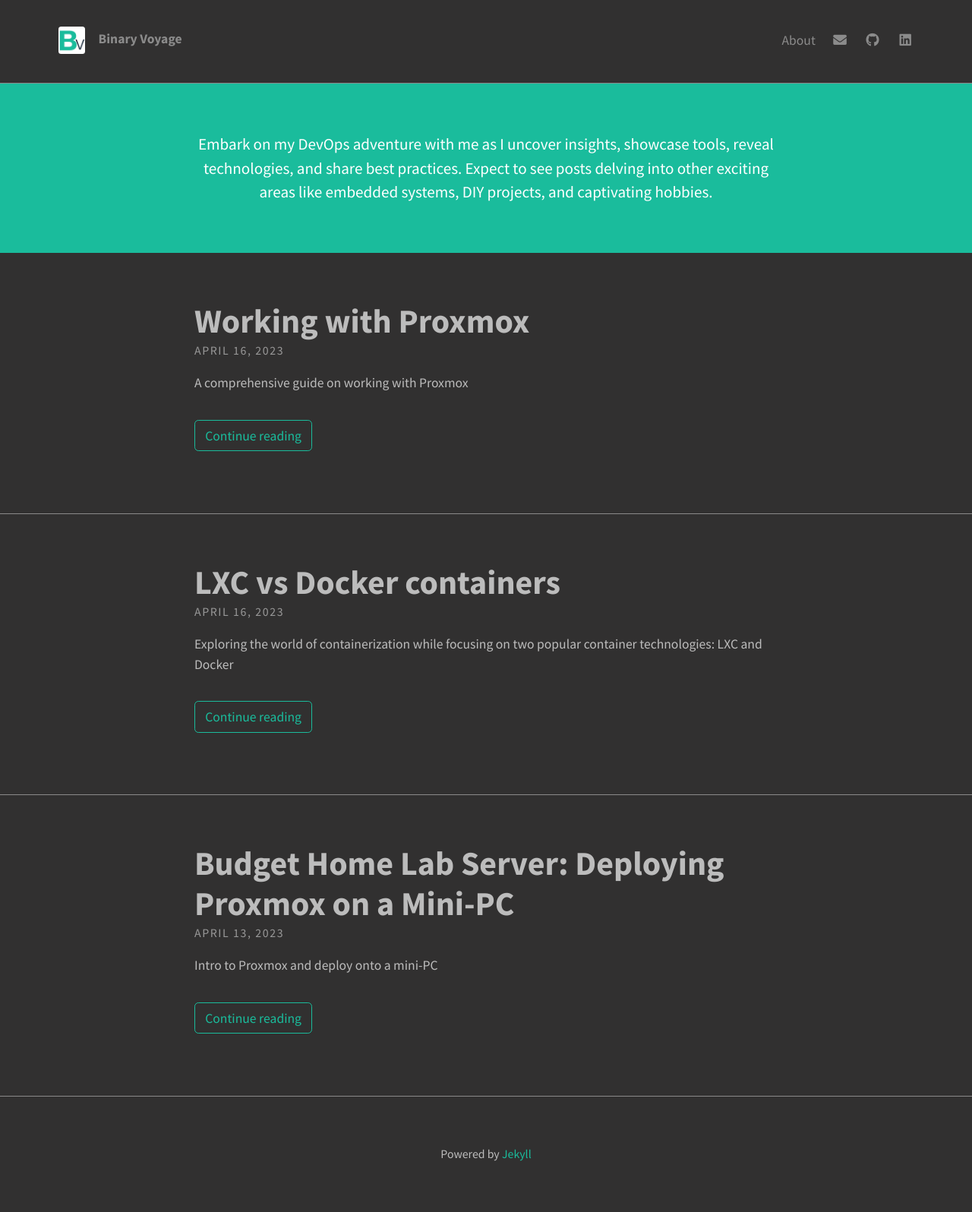
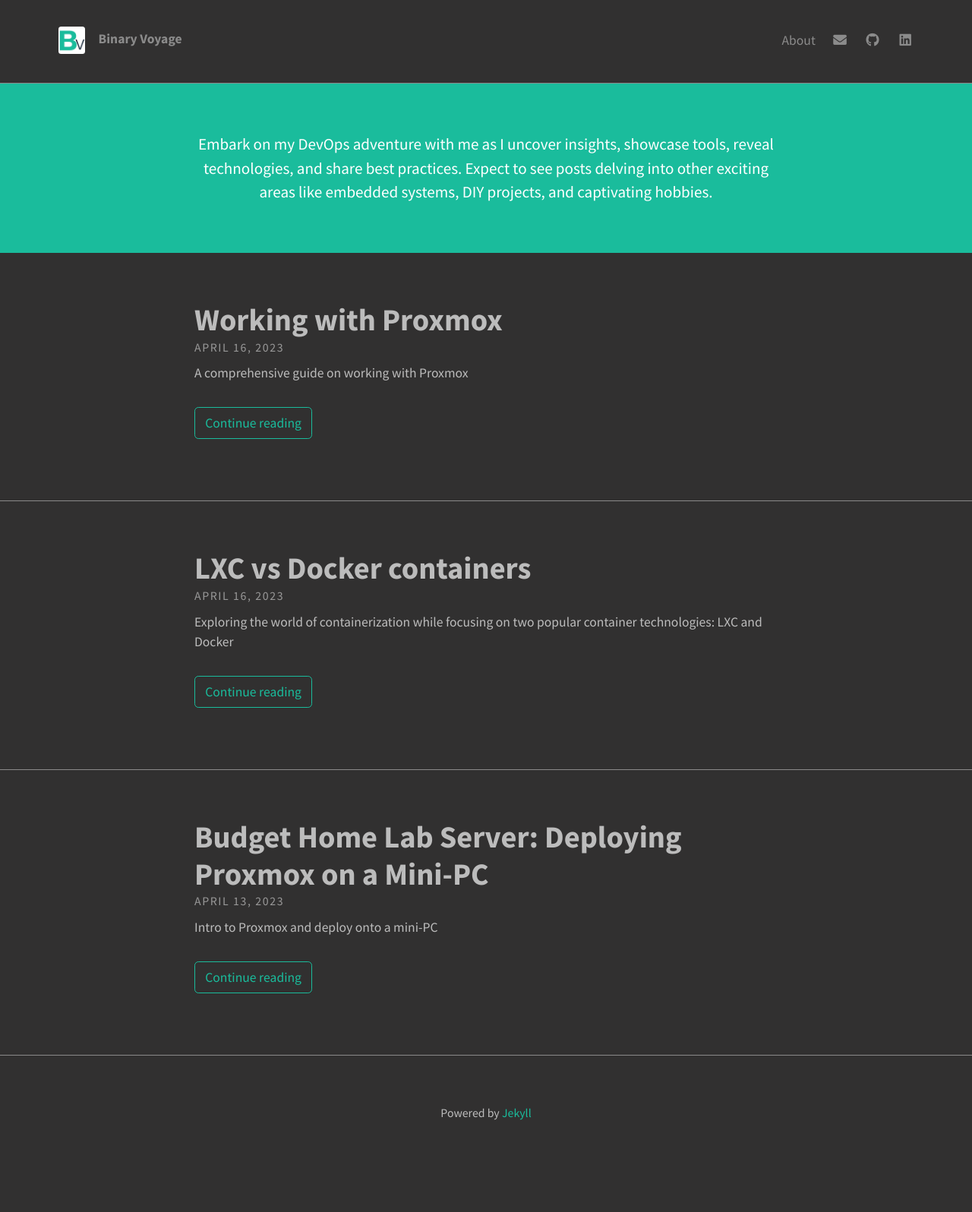
Before and after one commit to cristisulighetean/cristisulighetean.github.io, a Jekyll site: the page built from index.html, in a window 1280 px wide. Shown: the whole page at 76% size. Built offline with Jekyll 4.4.1, drawn with Linux system fonts in a browser that asks for light colours; nearby versions of some CDN libraries; the list of posts is cut into pages by our own code; after the commit the page ends 1542 px from its top, so only the background shows below that.

Commit message:
Visual changes to the website

```diff
--- a/_sass/base/_global.scss
+++ b/_sass/base/_global.scss
@@ -36,13 +36,13 @@ h1, h2, h3, h4, h5, h6 {
   }
 }
 h1 {
-  font-size: 2.5em;
+  font-size: 2.3em;
 }
 h2 {
   font-size: 2em;
 }
 h3 {
-  font-size: 1.5em;
+  font-size: 1.3em;
 }
 h4 {
   font-size: 1.15em;
@@ -79,7 +79,7 @@ code,
 kbd,
 pre,
 samp {
-  margin: 1em 0;
+  margin: 0.5em 0;
 }
 dt {
   font-weight: bold;
@@ -89,7 +89,7 @@ dd {
 }
 p, ol, ul, dl, .math-display {
   line-height: 1.5;
-  margin-bottom: 1em;
+  margin-bottom: 0.8em;
 }
 // KaTeX math display
 .math-display {
--- a/_sass/layouts/_index.scss
+++ b/_sass/layouts/_index.scss
@@ -29,7 +29,7 @@
     }
   }
   .excerpt {
-    margin-top: 1em;
+    margin-top: 0.5em;
   }
 }
 // Pagination
```
